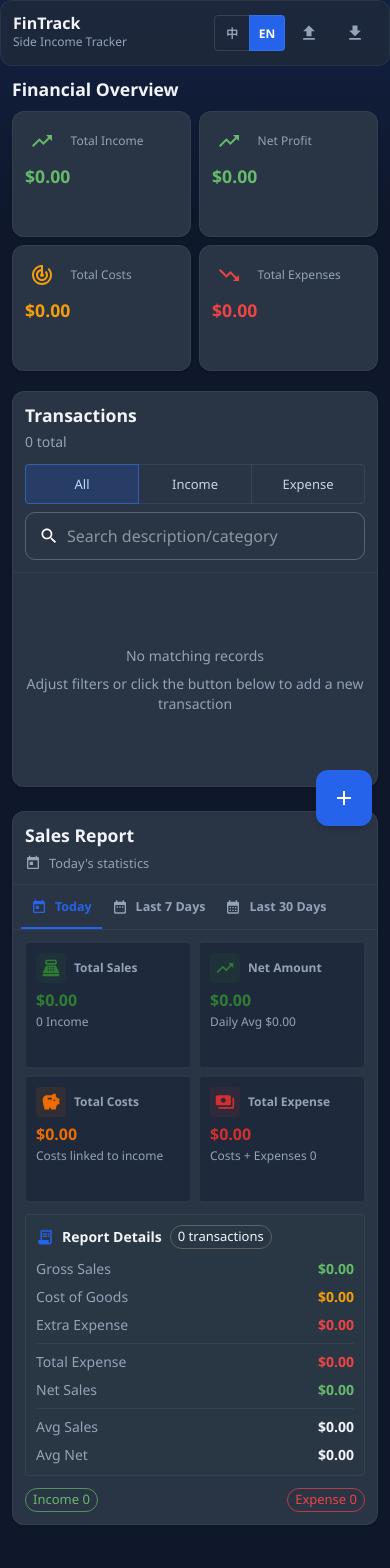
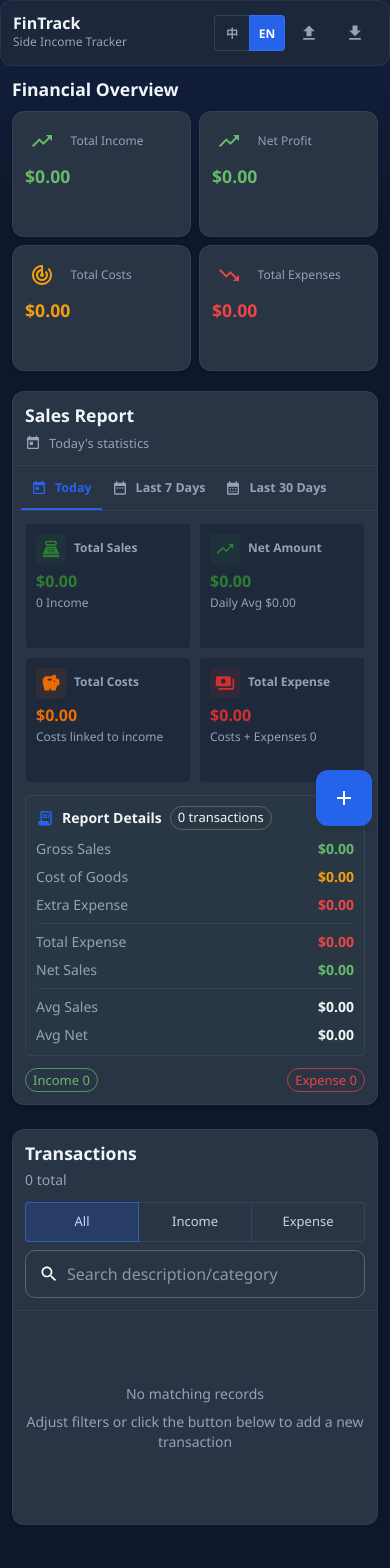
Before and after one commit to Integ/FinTrack, a React (Create React App) app: page / in a window 390 px wide. Shown: the top 1568 px of the page. Built offline with nearby package versions, Linux system fonts and the light colour scheme.

Commit message:
Swap TransactionList and PeriodStats order
Reordered markup in src/pages/Dashboard.tsx so the PeriodStats box is rendered before the TransactionList box. This changes the visual stacking order in the responsive layout (column on xs, row on lg) without altering component props or behavior.

```diff
--- a/src/pages/Dashboard.tsx
+++ b/src/pages/Dashboard.tsx
@@ -24,11 +24,11 @@ const Dashboard: React.FC = () => {
             >
                 <TransactionSummary />
                 <Box sx={{ display: 'flex', flexDirection: { xs: 'column', lg: 'row' }, gap: { xs: 2, sm: 3 } }}>
+                    <Box sx={{ width: { xs: '100%', lg: '400px' }, flexShrink: 0 }}>
+                        <PeriodStats />
+                    </Box>
                     <Box sx={{ flex: 1, minWidth: 0, width: { xs: '100%', lg: 'auto' } }}>
                         <TransactionList />
-                    </Box>
-                    <Box sx={{ width: { xs: '100%', lg: '400px' }, flexShrink: 0 }}>
-                        <PeriodStats />
                     </Box>
                 </Box>
 
```
